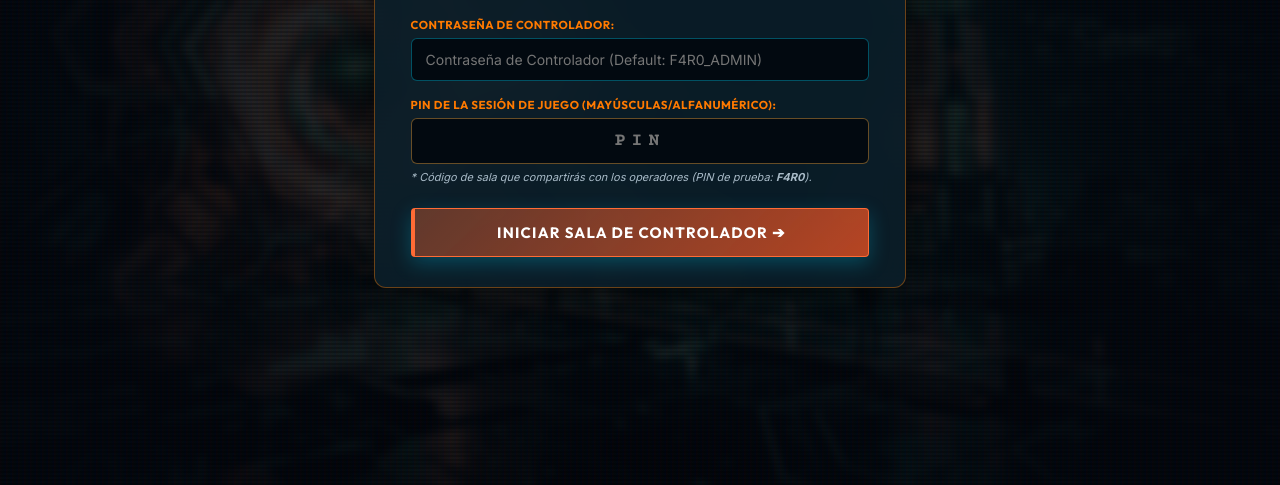
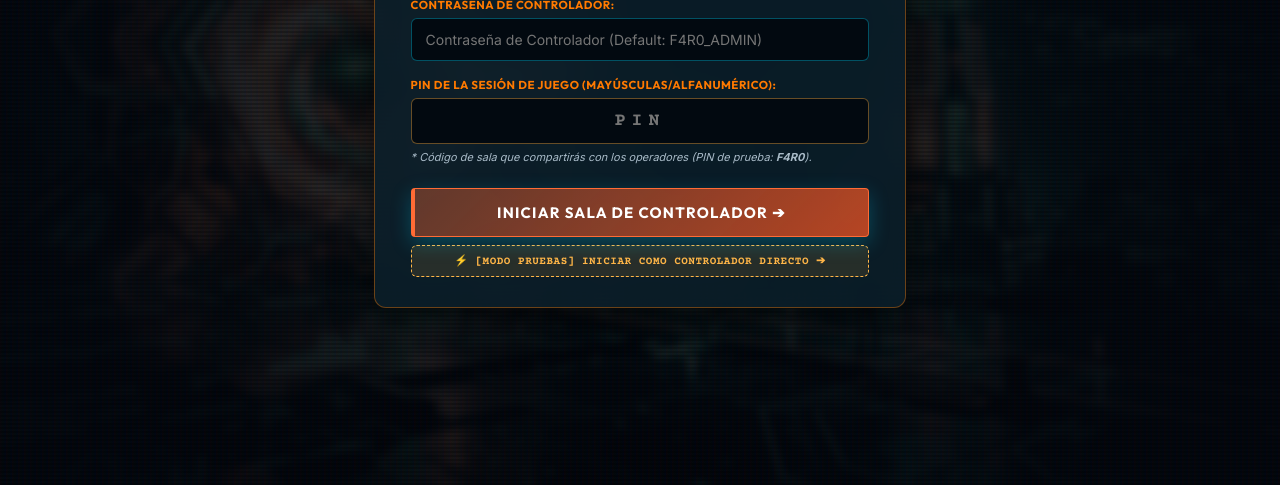
Before and after one commit to dave-kapa/Digital-self-and-doors, a plain HTML site: page v2/index.html in a window 1280 px wide. Both pictures are taken after a click on the element 446 px from the left and 453 px from the top of the page. Shown: the part 315-800 px from the top of the page. Drawn offline with nearby package versions, Linux system fonts and the light colour scheme.

Commit message:
feat(v2): add MODO PRUEBAS quick entry button to Facilitator/Controlador login screen

```diff
--- a/v2/index.html
+++ b/v2/index.html
@@ -209,6 +209,9 @@
                         <button type="submit" class="btn-detroit-primary login-submit-btn" style="background: linear-gradient(135deg, rgba(255,107,53,0.35), rgba(255,87,34,0.7)); border-color:#ff6b35;">
                             <span class="detroit-btn-glow" style="background: radial-gradient(circle, #ff6b35 0%, transparent 70%);"></span>
                             <span class="btn-text">INICIAR SALA DE CONTROLADOR ➔</span>
+                        </button>
+                        <button type="button" class="btn-dev-quick-skip" onclick="devSkipIntroDirectToGame()" title="Modo Pruebas: Iniciar sala de Controlador sin autenticación">
+                            ⚡ [MODO PRUEBAS] INICIAR COMO CONTROLADOR DIRECTO ➔
                         </button>
                     </div>
                 </form>
```
